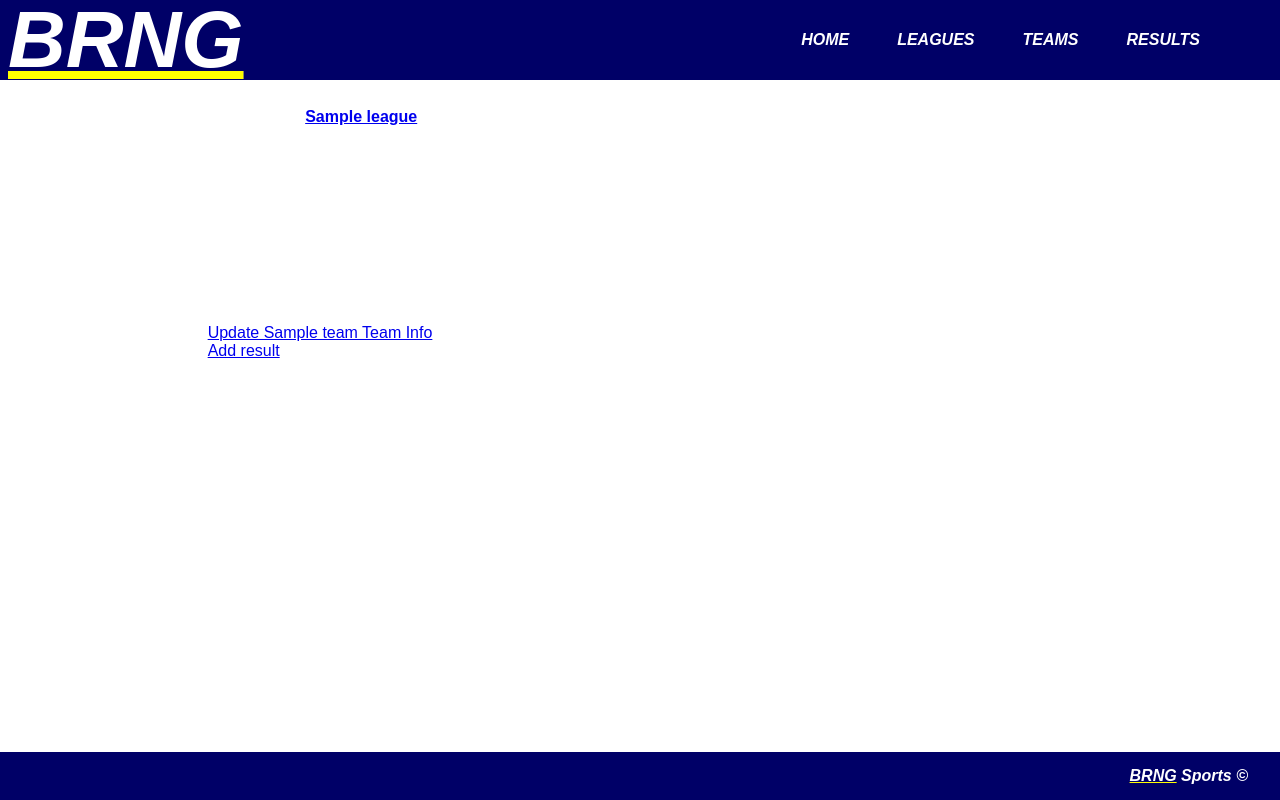
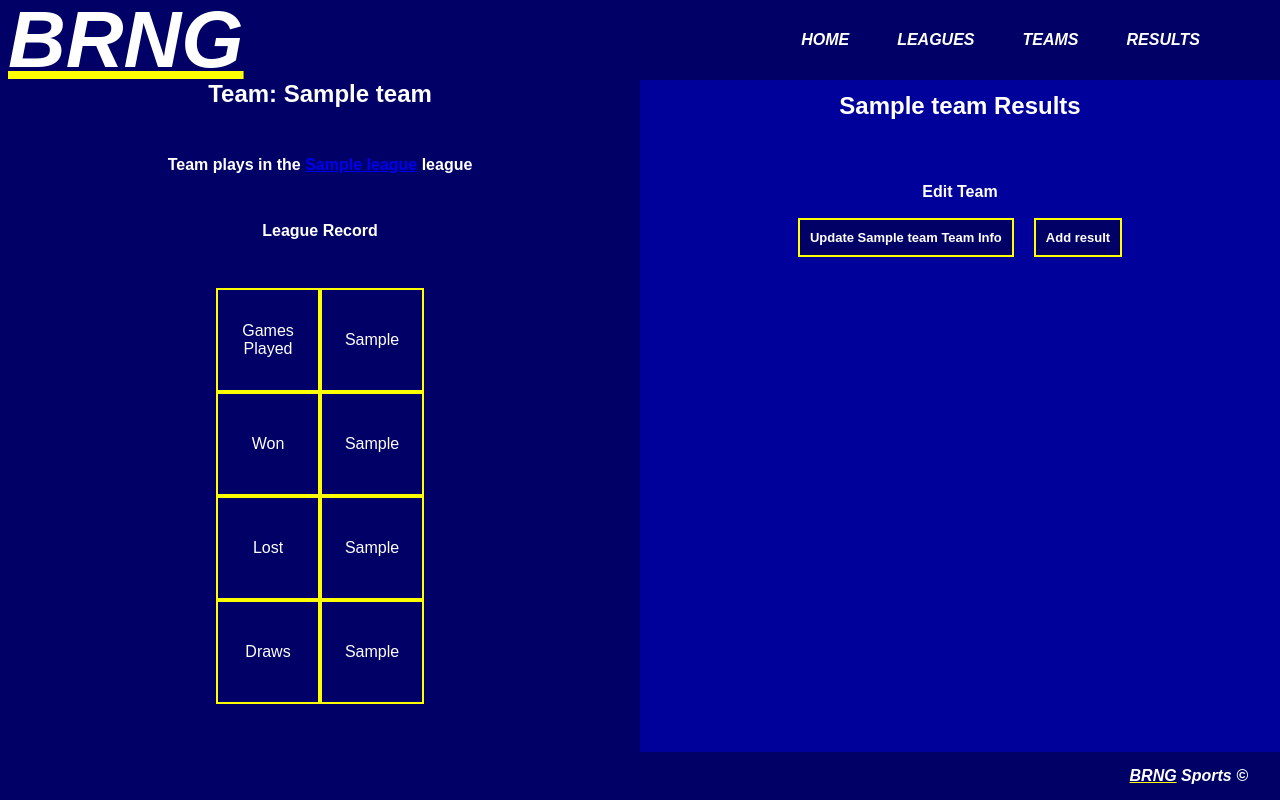
Before and after one commit to its-acarn/brng_sports, a Flask app: page /teams/1 in a window 1280 px wide. Run offline with Flask 2, Linux system fonts and the light colour scheme; a database or web service that is not in the repository returns one stand-in record (values such as "Sample title"); some libraries are stand-ins or nearby versions.

Commit message:
teams show page css added

```diff
--- a/static/css/main.css
+++ b/static/css/main.css
@@ -394,6 +394,7 @@ body > footer > h4 > span {
 	width: 40vw;
 	border-spacing: 0;
 	margin-top: 1%;
+	text-align: center;
 }
 
 .league-table-show-results th {
@@ -537,3 +538,87 @@ body > footer > h4 > span {
 	background-color: #000067;
 	border: none;
 }
+
+/* TEAMS/SHOW */
+
+.team-show-results {
+	margin: 5% 0;
+}
+
+.right-container-items-teams-show {
+	display: flex;
+	flex-direction: column;
+	width: 50vw;
+	align-items: center;
+	justify-content: space-;
+	color: white;
+	overflow-y: scroll;
+}
+
+.league-table-show-team {
+	margin-left: auto;
+	margin-right: auto;
+	table-layout: fixed;
+	width: 35vw;
+	border-spacing: 0 3px;
+	margin-top: 1%;
+	text-align: center;
+}
+
+.league-table-show-team tr {
+	background-color: #000067;
+}
+
+.league-table-show-team th {
+	background-color: #000067;
+	height: 40px;
+	width: 14vw;
+}
+
+.league-table-show-team a {
+	color: white;
+	text-decoration: none;
+}
+.league-table-show-team td {
+	background-color: #000067;
+	height: 40px;
+	width: 14vw;
+}
+
+.left-container-items-teams-show {
+	display: flex;
+	flex-flow: row wrap;
+	width: 50vw;
+	text-align: center;
+	align-items: flex-start;
+	justify-content: center;
+	background-color: #000067;
+}
+
+.record-div {
+	display: flex;
+	flex-wrap: row wrap;
+	width: 80%;
+	justify-content: center;
+	align-items: center;
+	vertical-align: middle;
+}
+.record-div .row1 {
+	display: flex;
+	align-items: center;
+	justify-content: center;
+}
+
+.teams-show-h1 {
+	width: 100%;
+}
+
+.teams-show-h4 {
+	width: 100%;
+}
+
+.record-div > div > div {
+	height: 100px;
+	width: 100px;
+	border: #ffff00 2px solid;
+}
--- a/templates/results/index.html
+++ b/templates/results/index.html
@@ -20,6 +20,7 @@
 
             {% for result in results %}
             <table class="league-table-show-results">
+
                 <tr>
                     <th><a href="/results/{{ result.id }}">{{ result.team_1.name }}</a></th>
                     <th>v</th>
--- a/templates/teams/show.html
+++ b/templates/teams/show.html
@@ -2,74 +2,81 @@
 
 {% block content %}
 
-<section>
-    <div class="left-container-teams">
-
+<section class="left-right-container-leagues-show">
+    <div class="left-container-items-teams-show">
+        <div class="teams-show-h1">
+            <h1>Team: {{ team.name }}</h1>
         </div>
-    <div class="right-container-teams">
-
-        <h2>{{ team.name }}</h2>
+        <div class="teams-show-h4">
+            <h4>Team plays in the <a href="/leagues/{{ team.league.id }}">{{ team.league.name }}</a> league</h4>
+        </div>
+        <div class="teams-show-h4">
+            <h4>League Record</h4>
+        </div>
+        <div class="record-div">
             <div>
-            <h4>Team plays in the <a href="/leagues/{{ team.league.id }}">{{ team.league.name }}</a> league</h4>
-            <h4>League Record</h4>
-            <div>
+                <div class="row1">
                     Games Played
                 </div>
-            <div>
+                <div class="row1">
                     Won
                 </div>
-            <div>
+                <div class="row1">
                     Lost
                 </div>
-            <div>
+                <div class="row1">
                     Draws
                 </div>
+            </div>
             <div>
+                <div class="row1">
                     {{ team.games_played }}
                 </div>
-            <div>
+                <div class="row1">
                     {{ team.games_won }}
                 </div>
-            <div>
+                <div class="row1">
                     {{ team.games_lost }}
                 </div>
-            <div>
+                <div class="row1">
                     {{ team.games_drawn}}
                 </div>
             </div>
+        </div>
+    </div>
+
+    <div class="right-container-items-teams-show">
         <div>
-            <h4>Results</h4>
+            <h2 class="team-show-results">{{ team.name }} Results</h2>
+        </div>
 
+        <table class="league-table-show-team">
             {% for result in results %}
-
-            <a href="/results/{{ result.id }}">
             {% if (result.team_1.name == team.name)  or (result.team_2.name == team.name) %}
-                <div>
-                    {{ result.team_1.name }}
-                </div>
-                <div>
-                    v
-                </div>
-                <div>
-                    {{ result.team_2.name }}
-                </div>
-                <div>
-                    {{ result.team_1_score }}
-                </div>
-                <div>
-                    {{ result.team_2_score }}
-                </div>
+            <tr>
+                <th><a href="/results/{{ result.id }}">{{ result.team_1.name }}</a></th>
+                <th>v</th>
+                <th><a href="/results/{{ result.id }}">{{ result.team_2.name }}</a></th>
+            </tr>
+            <tr>
+                <td>{{ result.team_1_score }}</td>
+                <td></td>
+                <td>{{ result.team_2_score }}</td>
+            </tr>
             {% endif %}
-            </a>
             {% endfor %}
+        </table>
+        <div class="edit-league">
             <div>
                 <h4>Edit Team</h4>
             </div>
-            <div>
+            <div class="edit-league-a-tag">
+                <div class="add-button-league">
                     <a href="/teams/{{ team.id }}/edit">Update {{team.name}} Team Info</a>
                 </div>
-            <div>
+                <div class="add-button-league">
                     <a href="/result/new">Add result</a>
+                </div>
             </div>
         </div>
     </div>
```
Lines whose indentation alone changed are shown as unchanged.
